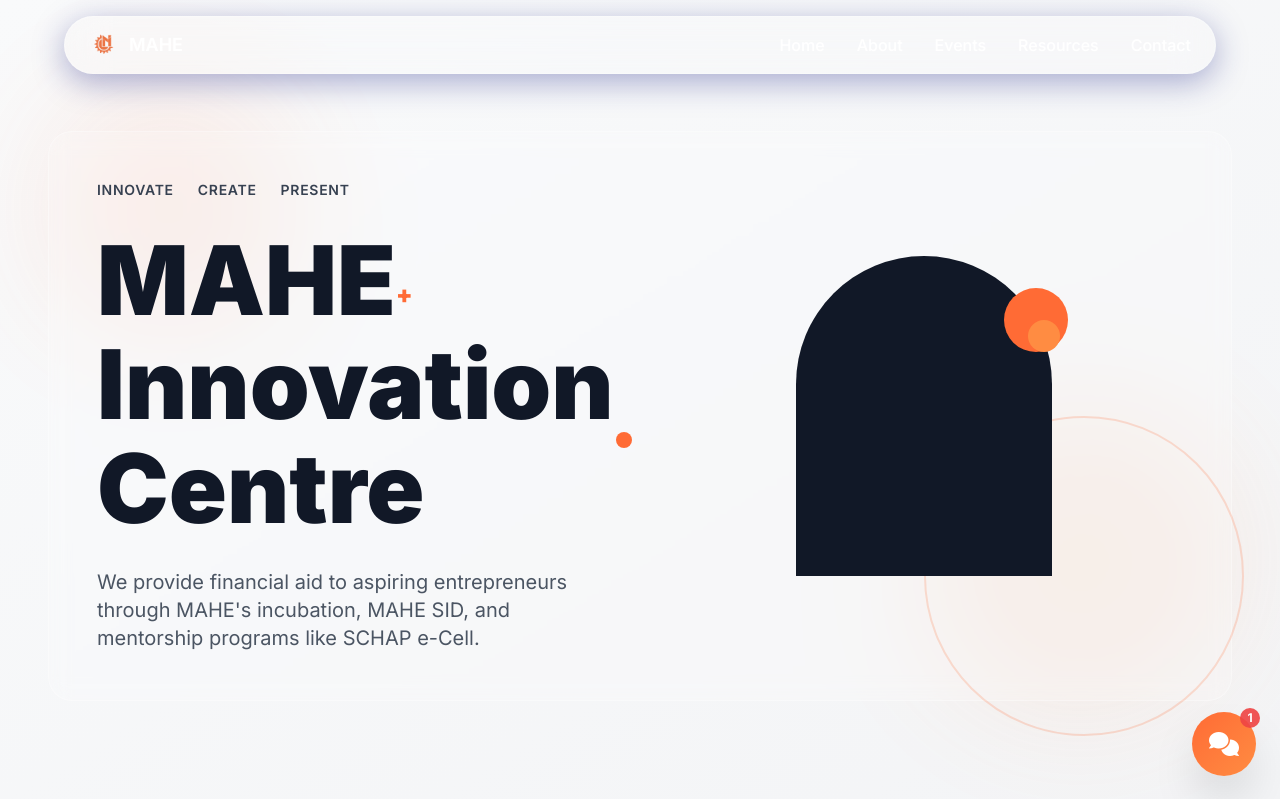
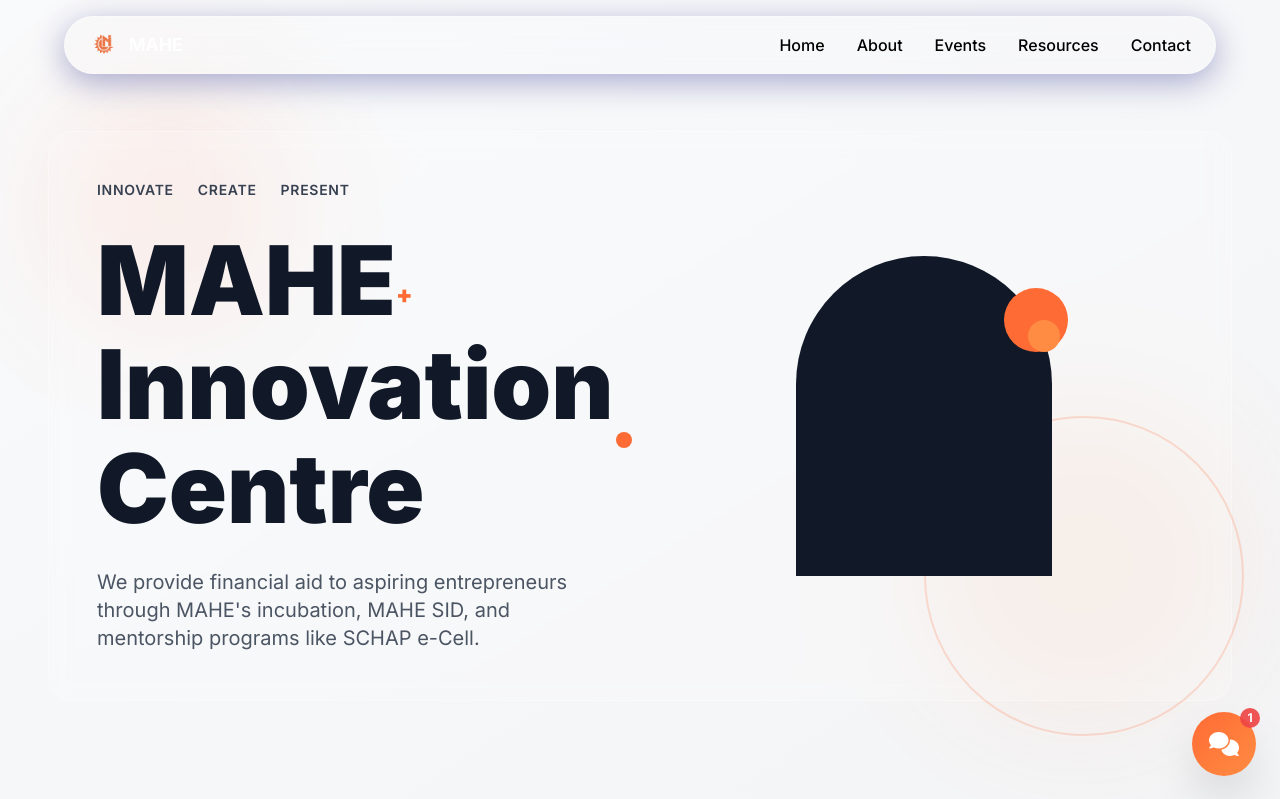
Before and after one commit to rudraa2005/MIC-website, a Flask app: page / in a window 1280 px wide. Shown: the top 799 px of the page. Run offline with Flask 3, Linux system fonts and the light colour scheme; data comes from the database, SQL or seed files in the repository; parts of the project's set-up code (start-up, migrations or seed data) failed here and were passed over; some libraries are stand-ins or nearby versions; some web fonts are replaced.

Commit message:
Update index-tailwind.html

```diff
--- a/backend/templates/index-tailwind.html
+++ b/backend/templates/index-tailwind.html
@@ -81,11 +81,11 @@
 
     <!-- Desktop Nav -->
     <div class="hidden md:flex items-center space-x-8">
-      <a href="{{ url_for('main.index') }}#home" class="nav-link relative text-white hover:text-orange-primary font-medium">Home</a>
-      <a href="{{ url_for('main.about') }}" class="nav-link relative text-white hover:text-orange-primary font-medium">About</a>
-      <a href="{{ url_for('main.events') }}" class="nav-link relative text-white hover:text-orange-primary font-medium">Events</a>
-      <a href="{{ url_for('main.resources') }}" class="nav-link relative text-white hover:text-orange-primary font-medium">Resources</a>
-      <a href="{{ url_for('main.contact') }}" class="nav-link relative text-white hover:text-orange-primary font-medium">Contact</a>
+      <a href="{{ url_for('main.index') }}#home" class="nav-link relative text-black hover:text-orange-primary font-medium">Home</a>
+      <a href="{{ url_for('main.about') }}" class="nav-link relative text-black hover:text-orange-primary font-medium">About</a>
+      <a href="{{ url_for('main.events') }}" class="nav-link relative text-black hover:text-orange-primary font-medium">Events</a>
+      <a href="{{ url_for('main.resources') }}" class="nav-link relative text-black hover:text-orange-primary font-medium">Resources</a>
+      <a href="{{ url_for('main.contact') }}" class="nav-link relative text-black hover:text-orange-primary font-medium">Contact</a>
     </div>
 
     <!-- Mobile Menu Button -->
@@ -99,11 +99,11 @@
     id="mobile-menu"
     class="hidden absolute top-full left-0 w-full bg-gray-900/95 backdrop-blur-xl border border-white/10 rounded-2xl shadow-lg py-4 px-6 space-y-3 mt-2 transition-all duration-300 ease-in-out"
   >
-    <a href="{{ url_for('main.index') }}#home" class="block text-white hover:text-orange-primary font-medium">Home</a>
-    <a href="{{ url_for('main.about') }}" class="block text-white hover:text-orange-primary font-medium">About</a>
-    <a href="{{ url_for('main.events') }}" class="block text-white hover:text-orange-primary font-medium">Events</a>
-    <a href="{{ url_for('main.resources') }}" class="block text-white hover:text-orange-primary font-medium">Resources</a>
-    <a href="{{ url_for('main.contact') }}" class="block text-white hover:text-orange-primary font-medium">Contact</a>
+    <a href="{{ url_for('main.index') }}#home" class="block text-black hover:text-orange-primary font-medium">Home</a>
+    <a href="{{ url_for('main.about') }}" class="block text-black hover:text-orange-primary font-medium">About</a>
+    <a href="{{ url_for('main.events') }}" class="block text-black hover:text-orange-primary font-medium">Events</a>
+    <a href="{{ url_for('main.resources') }}" class="block text-black hover:text-orange-primary font-medium">Resources</a>
+    <a href="{{ url_for('main.contact') }}" class="block text-black hover:text-orange-primary font-medium">Contact</a>
   </div>
 </nav>
   <!-- Hero Section -->
```
